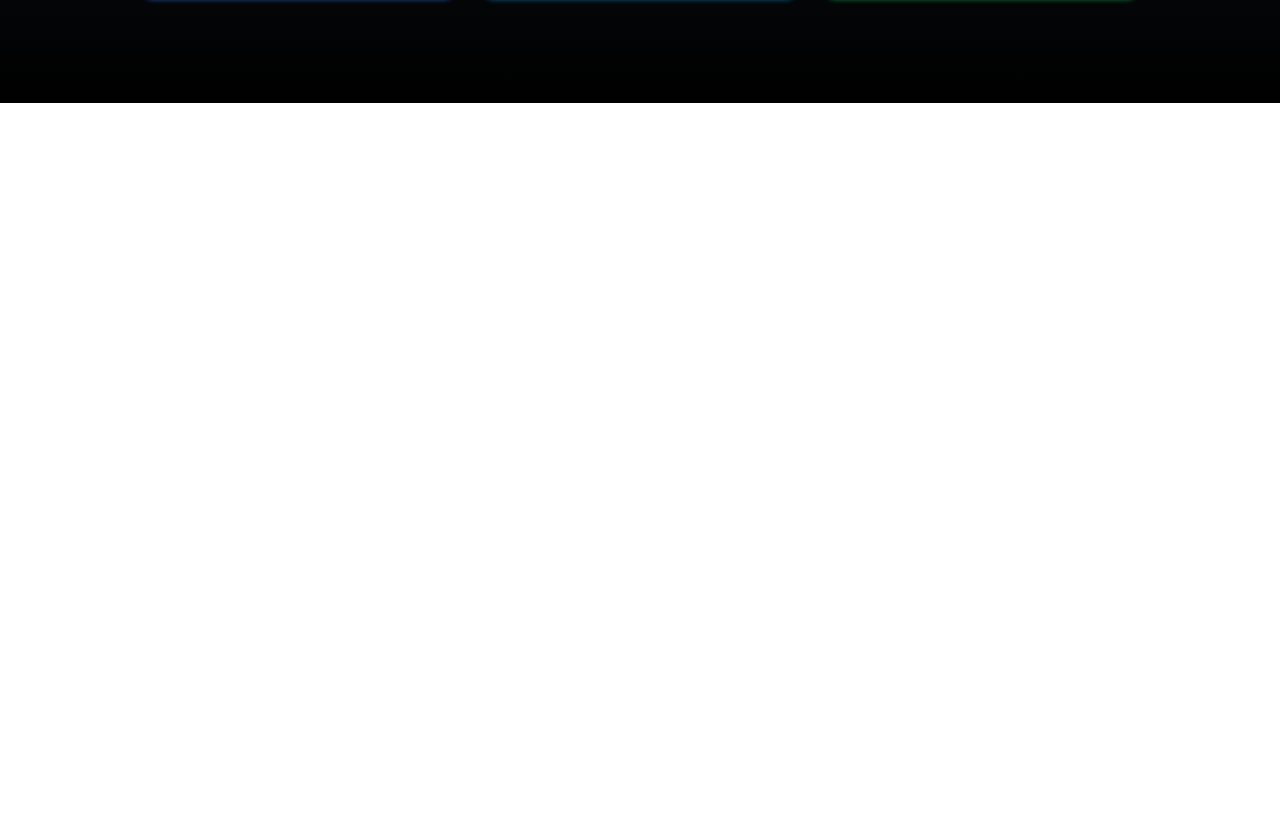
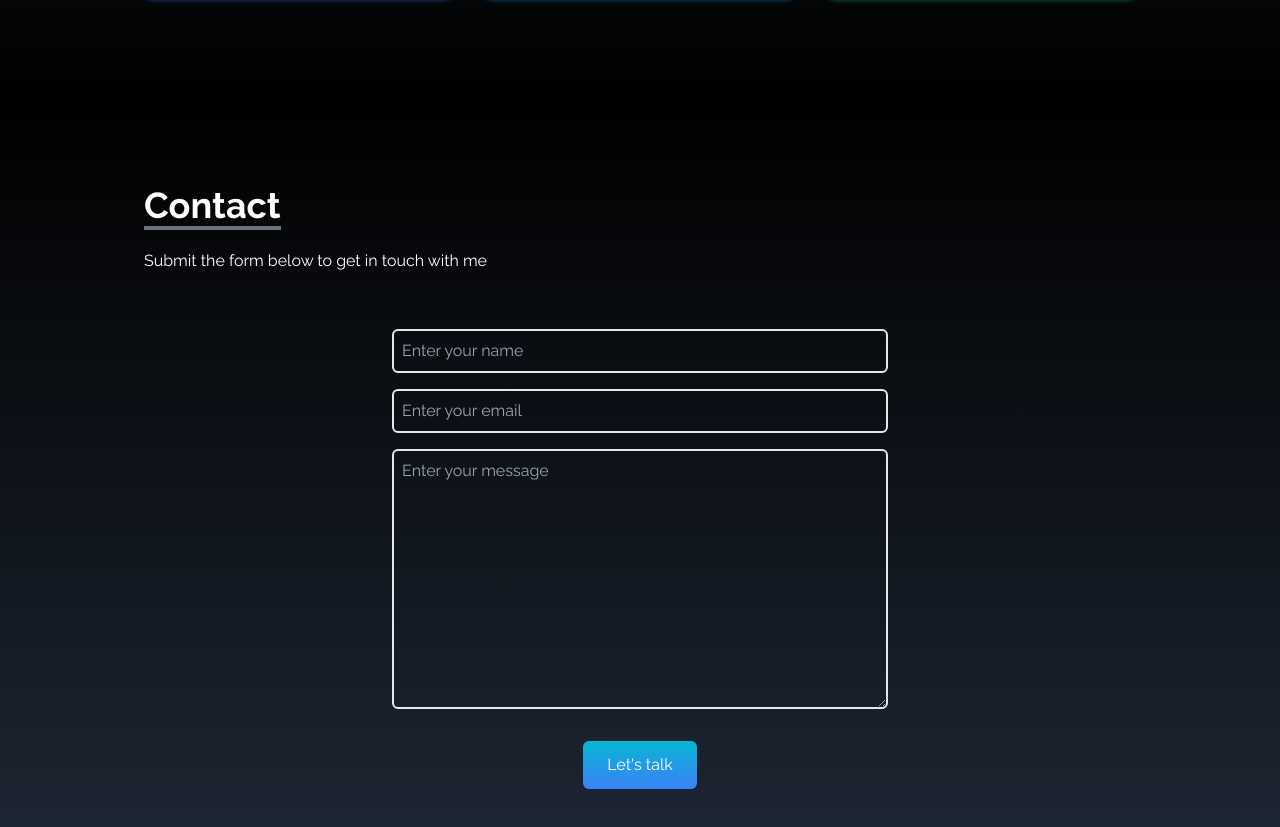
Before and after one commit to jmatthewa/portfolio, a Vue app: page / in a window 1280 px wide. Shown: the part 3097-3924 px from the top of the page. Before the commit the page ends 3200 px from the top, so only its background shows below. Built offline with nearby package versions, Linux system fonts and the light colour scheme.

Commit message:
Add contact section

```diff
--- a/public/index.html
+++ b/public/index.html
@@ -5,7 +5,7 @@
     <meta http-equiv="X-UA-Compatible" content="IE=edge">
     <meta name="viewport" content="width=device-width,initial-scale=1.0">
     <link rel="icon" href="<%= BASE_URL %>favicon.ico">
-    <title><%= htmlWebpackPlugin.options.title %></title>
+    <title><%= process.env.VUE_APP_TITLE %></title>
   </head>
   <body>
     <noscript>
--- a/src/App.vue
+++ b/src/App.vue
@@ -5,8 +5,8 @@
     <HeroSection />
     <AboutSection />
     <ProjectsSection />
-
     <SkillsSection />
+    <ContactSection />
     <SocialLinks />
 
   </div>
@@ -20,6 +20,7 @@ import SocialLinks from '@/components/SocialLinks.vue';
 import AboutSection from '@/components/AboutSection.vue';
 import ProjectsSection from '@/components/ProjectsSection.vue'
 import SkillsSection from './components/SkillsSection.vue';
+import ContactSection from './components/ContactSection.vue';
 
 export default {
   components: {
@@ -28,7 +29,8 @@ export default {
    SocialLinks,
    AboutSection,
    ProjectsSection,
-   SkillsSection
+   SkillsSection,
+   ContactSection
   }
 }
 
--- /dev/null
+++ b/src/components/ContactSection.vue
@@ -0,0 +1,27 @@
+<template>
+    <div name="contact" class="w-full h-screen bg-gradient-to-b from-black to-gray-800 p-4 text-white">
+        <div class="flex flex-col p-4 justify-center max-w-screen-lg mx-auto h-full">
+            <div class="pb-8">
+
+                    <p class="text-4xl font-bold inline border-b-4 border-gray-500">Contact</p>
+                    <p class="py-6">Submit the form below to get in touch with me</p>
+                </div>
+
+                <div class="flex justify-center items-center">
+                    <form action="https://getform.io/f/d206e430-3b23-43ea-8d30-dde954b86255" method="POST" class="flex flex-col w-full md:w-1/2">
+                        <input type="text" name="name" placeholder="Enter your name" class="p-2 bg-transparent border-2 rounded-md text-white focus:outline-none">
+                        <input type="text" name="email" placeholder="Enter your email" class="my-4 p-2 bg-transparent border-2 rounded-md text-white focus:outline-none">
+
+                        <textarea name="message" placeholder="Enter your message" rows="10" class="p-2 bg-transparent border-2 rounded-md text-white focus:outline-none"></textarea>
+                    <button class="text-white bg-gradient-to-b from-cyan-500 to-blue-500 px-6 py-3 my-8 mx-auto flex item-center rounded-md hover:scale-110 duration-300">Let's talk</button>
+                    </form>
+                </div>
+            </div>
+
+    </div>
+</template>
+<script>
+export default {
+
+}
+</script>
--- /dev/null
+++ b/src/views/HomeView.vue
@@ -0,0 +1,3 @@
+<template>
+
+</template>
```
Also changed, not shown: 1 other file (tests, documents, lock files or other folders).
